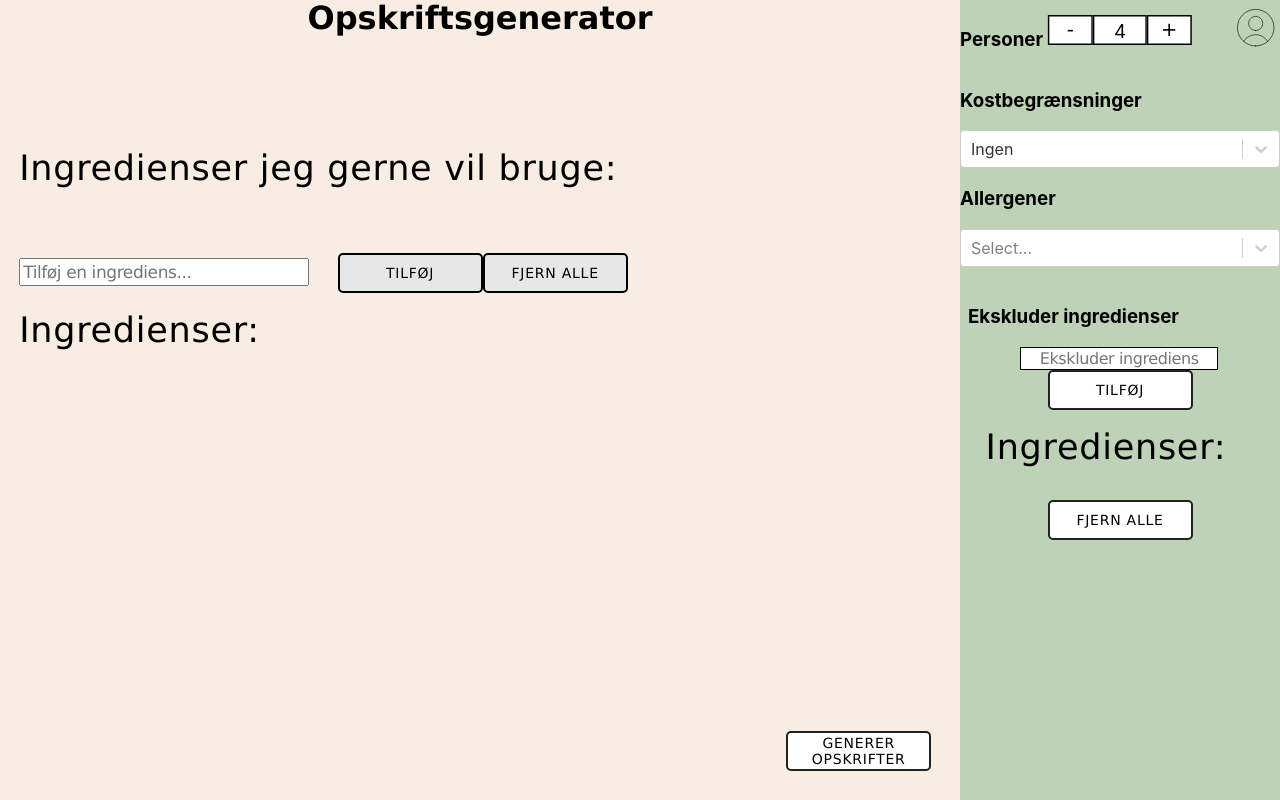
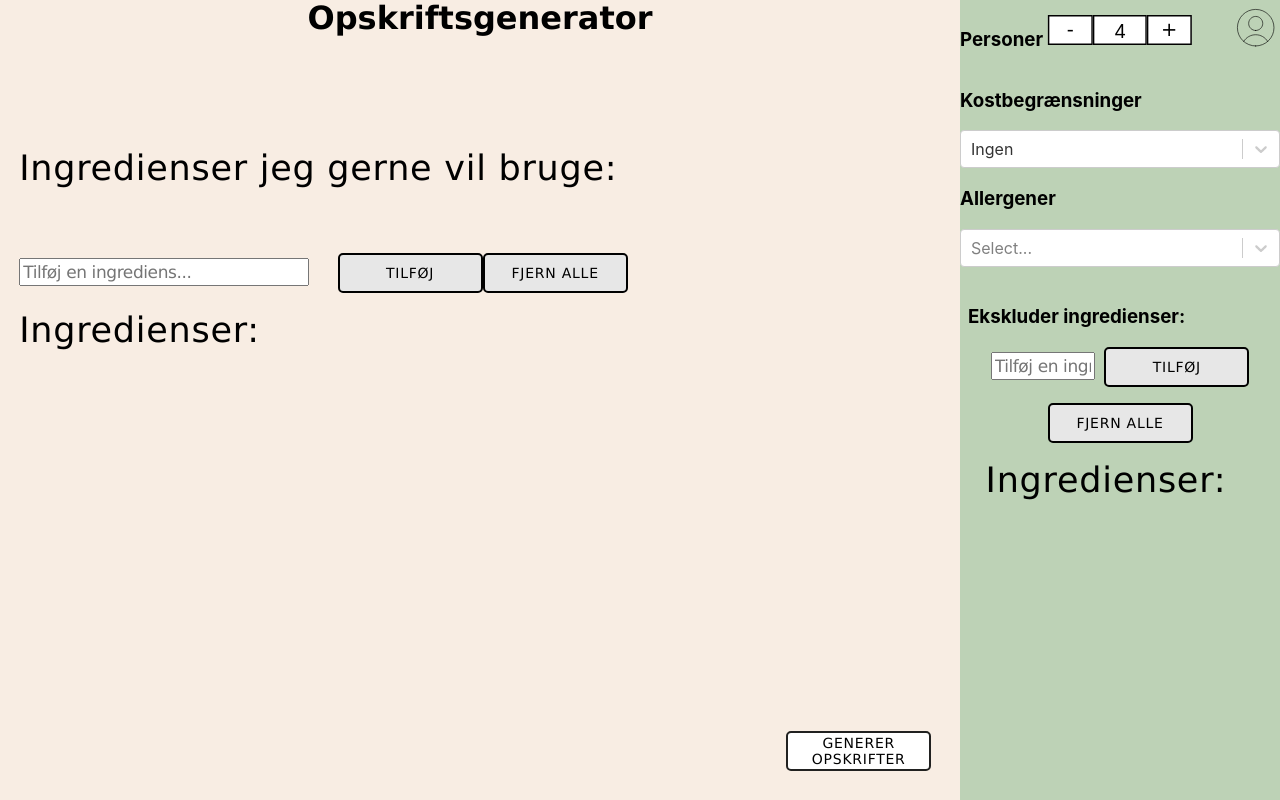
Before and after one commit to Jaffenheimer/p7-internet, a React (Create React App) app in the folder P7Internet.Frontend/react-app/: page / in a window 1280 px wide. Built offline with nearby package versions, Linux system fonts and the light colour scheme.

Commit message:
more split into components and owned ingredients and exclude ingredients buttons are now disabled

```diff
--- /dev/null
+++ b/P7Internet.Frontend/react-app/src/components/AddButton.jsx
@@ -0,0 +1,13 @@
+
+import React, { Component } from 'react'
+
+export class AddButton extends Component {
+    //ensures that it is rendered when its disabled state is changed
+    render() {
+        return (
+        <button disabled={this.props.isDisabled} >Tilføj</button>
+    )
+  }
+}
+
+export default AddButton
--- /dev/null
+++ b/P7Internet.Frontend/react-app/src/components/AddIngredientInput.jsx
@@ -0,0 +1,22 @@
+import React, { Component } from 'react'
+
+export class AddIngredientInput extends Component {
+  render() {
+
+    const ingredient = this.props.ingredient
+    const handleChange = this.props.handleChange
+    const placeholder = this.props.placeholder
+
+    return (
+        <input
+        type="text"
+        name="ingredient"
+        value={ingredient}
+        onChange={handleChange}
+        placeholder={placeholder}
+      />
+    )
+  }
+}
+
+export default AddIngredientInput
--- a/P7Internet.Frontend/react-app/src/components/SearchBar.jsx
+++ b/P7Internet.Frontend/react-app/src/components/AddIngredientsForm.jsx
@@ -1,23 +1,27 @@
 import React, { useState, useEffect } from "react";
 import { recipeGenerationActions } from "../features/recipeGenerationSlice";
 import { useDispatch, useSelector } from "react-redux";
+import AddButton from "./AddButton";
+import RemoveAllButton from "./RemoveAllButton";
+import AddIngredientInput from "./AddIngredientInput";
 
-const SearchBar = () => {
+const AddIngredientsForm = ({ingredientsList, addIngredient, removeAllHandler}) => {
   const dispatch = useDispatch();
   const [ingredient, setIngredient] = useState('');
-  const ownedIngredientsList = useSelector(state => state.recipeGeneration.ownedIngredients);
+  //const ownedIngredientsList = useSelector(state => state.recipeGeneration.ownedIngredients);
   const [addButtonIsDisabled, setAddButtonDisabled] = useState(true);
   const [removeAllButtonIsDisabled, setRemoveAllButtonDisabled] = useState(true);
 
-  console.log(ingredient)
+  useEffect(() => {
+    handleRemoveAllButtonDisabling();
+  }, [ingredientsList]);
 
   useEffect(() => {
-    handleRemoveAllButtonDisabling();}
-    , []);
+    handleAddButtonDisabling(ingredient);
+  }, [ingredient]);
 
   const handleChange = (event) => {
     setIngredient(event.target.value);
-    handleAddButtonDisabling(event.target.value);
   };
 
   const handleSubmit = (event) => {
@@ -27,25 +31,21 @@ const SearchBar = () => {
 
       // receives the ingredient text (aka. name) from dict on store in format
       // {0:{id: '', text: ''}, 1:{id: '', text: ''}}¨
-      var ownedDictionary = Object.values(ownedIngredientsList);
-      var ownedIngredientText = [];
+      var ingredientsDictionary = Object.values(ingredientsList);
+      var ingredientText = [];
 
-      ownedDictionary.forEach((ownedIngredient) =>
-        ownedIngredientText.push(ownedIngredient["text"])
+      ingredientsDictionary.forEach((ingredient) =>
+      ingredientText.push(ingredient["text"])
       );
 
+      console.log("what",handleChange)
       // only adds to ownedIngredient if non-dublicate
-      if (!ownedIngredientText.includes(ingredient))
-        dispatch(recipeGenerationActions.addOwnedIngredients(ingredient));
+      if (!ingredientText.includes(ingredient))
+        dispatch(addIngredient(ingredient));
       else alert(`Elementet "${ingredient}" er allerede tilføjet til listen!`);
     }
     setIngredient("");
-    handleRemoveAllButtonDisabling();
   };
-
-  function submitRemoveAll() {
-    dispatch(recipeGenerationActions.clearAllOwnedIngredients());
-  }
 
   //add button is disabled if input is empty, else enabled
   const handleAddButtonDisabling = (value) => {
@@ -58,28 +58,19 @@ const SearchBar = () => {
   //remove all button is disabled if there are no ingredients to remove, else enabled
   const handleRemoveAllButtonDisabling = () => {
     //console.log(ownedIngredientsList)
-    if (ownedIngredientsList.length === 0)
+    if (ingredientsList.length === 0)
       setRemoveAllButtonDisabled(true)
     else
       setRemoveAllButtonDisabled(false)
   }
 
   return (
-    <form onSubmit={handleSubmit}>
-      <input
-        type="text"
-        name="ingredient"
-        value={ingredient}
-        onChange={handleChange}
-        placeholder="Tilføj en ingrediens..."
-      />
-      <button type="submit" disabled={addButtonIsDisabled} >Tilføj</button>
-      <button id="RemoveAllExcludeIngredientsButton" disabled={removeAllButtonIsDisabled}
-      onClick={submitRemoveAll}>
-        Fjern alle
-      </button>
-    </form>
+      <form onSubmit={handleSubmit}>
+        <AddIngredientInput ingredient={ingredient} handleChange={handleChange} placeholder="Tilføj en ingrediens..." />
+        <AddButton type="submit" isDisabled={addButtonIsDisabled} className="AddIngredientButton" />
+        <RemoveAllButton handleClick={removeAllHandler} isDisabled={removeAllButtonIsDisabled} />
+      </form>
   );
 };
 
-export default SearchBar;
+export default AddIngredientsForm;
--- a/P7Internet.Frontend/react-app/src/components/ContainerUpper.jsx
+++ b/P7Internet.Frontend/react-app/src/components/ContainerUpper.jsx
@@ -1,15 +1,25 @@
 import React from "react";
-import SearchBar from "./SearchBar";
+import AddIngredientsForm from "./AddIngredientsForm";
 import OwnedIngredientsList from "./OwnedIngredientsList";
 import GenerateRecipeButton from "./GenerateRecipeButton";
+import { useSelector } from "react-redux";
+import { recipeGenerationActions } from "../features/recipeGenerationSlice";
+import { useDispatch } from "react-redux";
 
 const ContainerUpper = () => {
+
+  const dispatch = useDispatch();
+  const ownedIngredientsList = useSelector(state => state.recipeGeneration.ownedIngredients);
+  function removeAllHandler() {
+    dispatch(recipeGenerationActions.clearAllOwnedIngredients());
+  }
+
   return (
     <div className="ContainerUpper">
       <h1 id="RecipeGenerator">Opskriftsgenerator</h1>
       <div id="IngredientsBody">
         <h2>Ingredienser jeg gerne vil bruge:</h2>
-        <SearchBar />
+        <AddIngredientsForm addIngredient={recipeGenerationActions.addOwnedIngredients} ingredientsList={ownedIngredientsList} removeAllHandler={removeAllHandler} />
         <OwnedIngredientsList />
       </div>
 
--- a/P7Internet.Frontend/react-app/src/components/ExcludeList.jsx
+++ b/P7Internet.Frontend/react-app/src/components/ExcludeList.jsx
@@ -1,10 +1,10 @@
 import React, { useState } from "react";
-import cross from "../data/cross.svg";
 import { recipeGenerationActions } from "../features/recipeGenerationSlice";
 import toast from "react-hot-toast";
 import { useDispatch, useSelector } from "react-redux";
 import IngredientsList from "./IngredientsList";
 import IngredientElement from "./IngredientElement";
+import AddIngredientsForm from "./AddIngredientsForm";
 
 const ExcludeList = () => {
   const [ingredient, setIngredient] = useState("");
@@ -54,34 +54,21 @@ const ExcludeList = () => {
   };
 
   //function for removing all elements from state
-  function submitRemoveAll() {
+  function removeAllHandler() {
     dispatch(recipeGenerationActions.clearAllExcludedIngredients());
   }
 
   return (
     <div id="ExcludeList">
-      <h3 id="ExcludeListText">Ekskluder ingredienser</h3>
-      <form id="ExcludeForm" onSubmit={submitAdd}>
-        <input
-          id="InputFieldExclude"
-          type="text"
-          placeholder="Ekskluder ingrediens"
-          name="ingredient"
-          value={ingredient}
-          onChange={(event) => setIngredient(event.target.value)}
-        />
-        <button type="submit">Tilføj</button>
-        <div id="ExcludedIngredientsList">
+      <h3 id="ExcludeListText">Ekskluder ingredienser:</h3>
+      <AddIngredientsForm addIngredient={recipeGenerationActions.addExcludedIngredient} ingredientsList={excludeList} removeAllHandler={removeAllHandler}/>
+      <div id="ExcludedIngredientsList">
           <IngredientsList
             ingredients={excludeList}
             ListElement={IngredientElement}
             handleRemove={handleRemove}
           />
         </div>
-      </form>
-      <button id="RemoveAllExcludeIngredientsButton" onClick={submitRemoveAll}>
-        Fjern alle
-      </button>
     </div>
   );
 };
--- /dev/null
+++ b/P7Internet.Frontend/react-app/src/components/RemoveAllButton.jsx
@@ -0,0 +1,18 @@
+import React, { Component } from "react";
+
+export default class RemoveAllButton extends Component {
+  render() {
+    const isDisabled = this.props.isDisabled;
+    const handleClick = this.props.handleClick;
+
+    return (
+      <button
+        id="RemoveAllExcludeIngredientsButton"
+        disabled={isDisabled}
+        onClick={handleClick}
+      >
+        Fjern alle
+      </button>
+    );
+  }
+}
--- a/P7Internet.Frontend/react-app/src/components/index.jsx
+++ b/P7Internet.Frontend/react-app/src/components/index.jsx
@@ -3,7 +3,7 @@
 //components
 export { default as OwnedIngredientsList } from "./OwnedIngredientsList";
 export { default as RecipeTitle } from "./RecipeTitle";
-export { default as SearchBar } from "./SearchBar";
+export { default as AddIngredientsForm } from "./AddIngredientsForm";
 export { default as ContainerUpper } from "./ContainerUpper";
 export { default as RecipeSelectionContainerLeft } from "./RecipeSelectionContainerLeft";
 export { default as ContainerRight } from "./ContainerRight";
```
